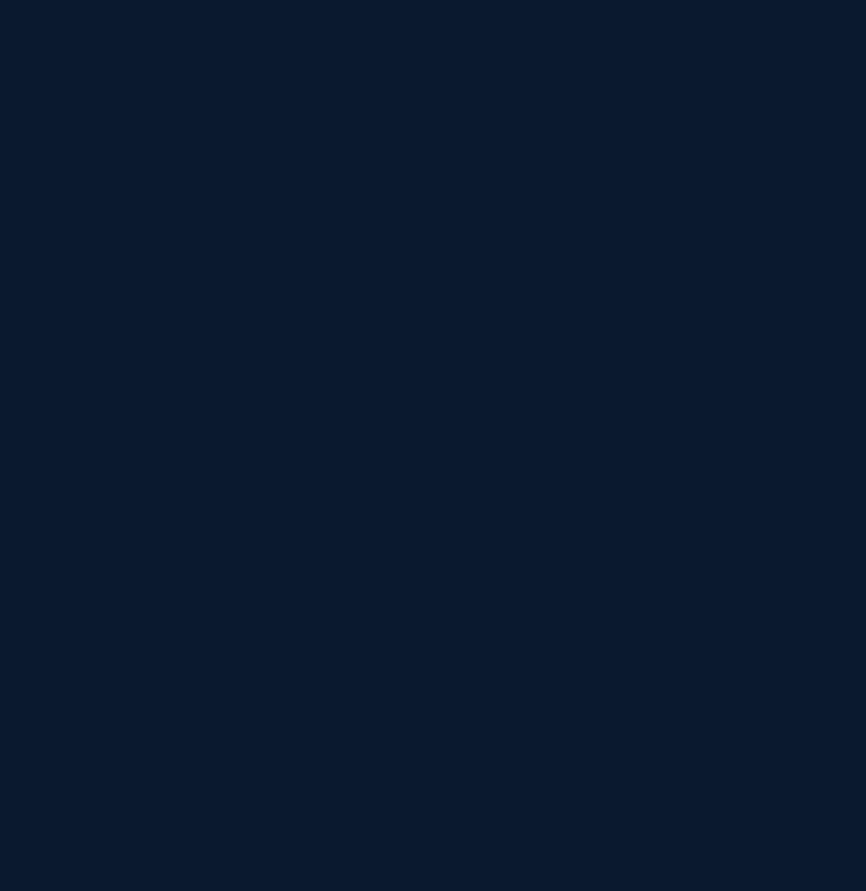
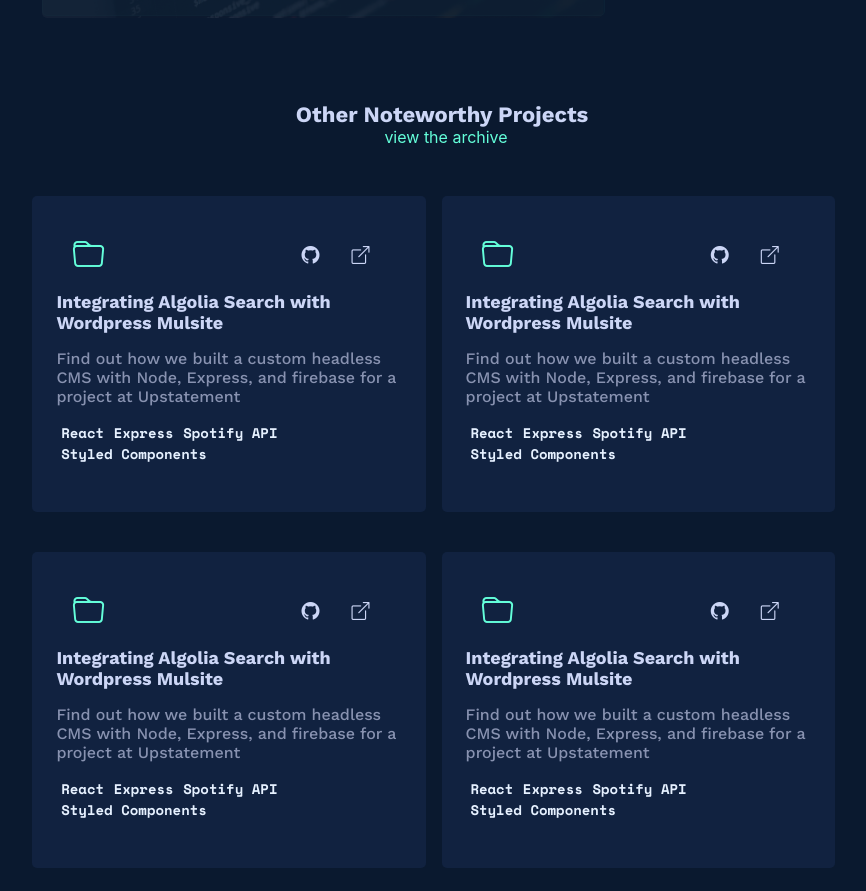
Before and after one commit to Sebas2rus/Portfolio, a Next.js app: page / in a window 1280 px wide. Shown: the part 3396-4287 px from the top of the page, without its empty margins (198-1064 px from the left). Before the commit the page ends 3332 px from the top, so only its background shows below. Built offline with nearby package versions, Linux system fonts and the light colour scheme.

Commit message:
Finish projects section

```diff
--- a/app/components/modules/Projects/Projects.jsx
+++ b/app/components/modules/Projects/Projects.jsx
@@ -1,6 +1,8 @@
 import React from 'react';
 import SectionTitle from '@/ui/SectionTitle/SectionTitle';
 import FeaturesProject from '@/ui/Cards/FeaturesProject';
+import OtherProjects from '@/ui/Cards/OtherProjects';
+import styles from './styles.module.scss';
 
 export default function Projects() {
   const projects = [
@@ -35,10 +37,67 @@ export default function Projects() {
     },
   ];
 
+  const others = [
+    {
+      name: 'Integrating Algolia Search with Wordpress Mulsite',
+      description:
+        'Find out how we built a custom headless CMS with Node, Express, and firebase for a project at Upstatement',
+      technologies: ['React', 'Express', 'Spotify API', 'Styled Components'],
+      gitHubUrl: 'https://github.com/',
+      projectUrl: 'https://github.com/',
+    },
+    {
+      name: 'Integrating Algolia Search with Wordpress Mulsite',
+      description:
+        'Find out how we built a custom headless CMS with Node, Express, and firebase for a project at Upstatement',
+      technologies: ['React', 'Express', 'Spotify API', 'Styled Components'],
+      gitHubUrl: 'https://github.com/',
+      projectUrl: 'https://github.com/',
+    },
+    {
+      name: 'Integrating Algolia Search with Wordpress Mulsite',
+      description:
+        'Find out how we built a custom headless CMS with Node, Express, and firebase for a project at Upstatement',
+      technologies: ['React', 'Express', 'Spotify API', 'Styled Components'],
+      gitHubUrl: 'https://github.com/',
+      projectUrl: 'https://github.com/',
+    },
+    {
+      name: 'Integrating Algolia Search with Wordpress Mulsite',
+      description:
+        'Find out how we built a custom headless CMS with Node, Express, and firebase for a project at Upstatement',
+      technologies: ['React', 'Express', 'Spotify API', 'Styled Components'],
+      gitHubUrl: 'https://github.com/',
+      projectUrl: 'https://github.com/',
+    },
+    {
+      name: 'Integrating Algolia Search with Wordpress Mulsite',
+      description:
+        'Find out how we built a custom headless CMS with Node, Express, and firebase for a project at Upstatement',
+      technologies: ['React', 'Express', 'Spotify API', 'Styled Components'],
+      gitHubUrl: 'https://github.com/',
+      projectUrl: 'https://github.com/',
+    },
+    {
+      name: 'Integrating Algolia Search with Wordpress Mulsite',
+      description:
+        'Find out how we built a custom headless CMS with Node, Express, and firebase for a project at Upstatement',
+      technologies: ['React', 'Express', 'Spotify API', 'Styled Components'],
+      gitHubUrl: 'https://github.com/',
+      projectUrl: 'https://github.com/',
+    },
+  ];
+
   return (
     <div className="container">
       <SectionTitle number="03" title="Some Things I’ve Built" />
       <FeaturesProject data={projects} />
+      <h2 className={styles.ProjectsTitle}>Other Noteworthy Projects</h2>
+      <p className={styles.ProjectsTitleSecondary}>
+        <span className=" underline-crecent">view the archive</span>
+      </p>
+
+      <OtherProjects data={others} />
     </div>
   );
 }
--- a/app/components/modules/Projects/styles.module.scss
+++ b/app/components/modules/Projects/styles.module.scss
@@ -0,0 +1,8 @@
+.ProjectsTitle {
+  text-align: center;
+  @extend .is-size-1;
+  color: $lightest-slate;
+  &Secondary {
+    text-align: center;
+  }
+}
--- a/app/components/ui/Cards/OtherProjects.jsx
+++ b/app/components/ui/Cards/OtherProjects.jsx
@@ -0,0 +1,87 @@
+import Link from 'next/link';
+import React, { useEffect, useState } from 'react';
+
+export default function OtherProjects({ data }) {
+  const [elementsNumber, setElementsNumber] = useState(4);
+  const dataLength = data.length;
+
+  useEffect(() => {
+    if (window.innerWidth && window.innerWidth > 1400) {
+      console.log(window?.screen.width);
+      setElementsNumber(6);
+    }
+  }, []);
+
+  return (
+    <div>
+      <div className="otherProjects">
+        {data?.map(
+          (item, index) =>
+            // eslint-disable-next-line implicit-arrow-linebreak
+            elementsNumber > index && (
+              <Link
+                href="https://outlook.office.com/calendar/view/week"
+                // eslint-disable-next-line react/no-array-index-key
+                key={index}
+                className="otherProjectsCard"
+              >
+                <div className="otherProjectsCardIcons">
+                  <i className="bi bi-folder" />
+                  <div className="otherProjectsCardIconsOptional">
+                    {item.gitHubUrl && (
+                      <button
+                        type="button"
+                        className="cardFeaturedProjectIcon"
+                        href={item?.gitHubUrl}
+                      >
+                        <i className="bi bi-github" />
+                      </button>
+                    )}
+                    {item.projectUrl && (
+                      <button
+                        type="button"
+                        className="cardFeaturedProjectIcon"
+                        href={item?.projectUrl}
+                      >
+                        <i className="bi bi-box-arrow-up-right" />
+                      </button>
+                    )}
+                  </div>
+                </div>
+                <div className="otherProjectsCardContent">
+                  <h2 className="otherProjectsCardContentTitle">{item.name}</h2>
+                  <p className="otherProjectsCardContentDescription">
+                    {item.description}
+                  </p>
+                </div>
+                <ul className="otherProjectsCardContentTechnologies">
+                  {item?.technologies.map((technology, i) => (
+                    // eslint-disable-next-line react/no-array-index-key
+                    <li key={i + 10}>{technology}</li>
+                  ))}
+                </ul>
+              </Link>
+              // eslint-disable-next-line comma-dangle
+            )
+        )}
+      </div>
+      {dataLength !== elementsNumber ? (
+        <button
+          type="button"
+          onClick={() => setElementsNumber(dataLength)}
+          className="btn-outline-green otherProjectsMore"
+        >
+          Show More
+        </button>
+      ) : (
+        <button
+          type="button"
+          onClick={() => setElementsNumber(4)}
+          className="btn-outline-green otherProjectsMore"
+        >
+          Show Less
+        </button>
+      )}
+    </div>
+  );
+}
--- a/app/scss/5-ui/_cards.scss
+++ b/app/scss/5-ui/_cards.scss
@@ -18,8 +18,6 @@
         width: 100%;
         height: 100%;
         border-radius: 5px;
-        &:hover {
-        }
       }
     }
 
@@ -91,9 +89,8 @@
 @include mediaMin(md) {
   .card {
     &Featured {
-      max-width: 1500px;
       width: 100%;
-      max-width: none;
+      max-width: 800px;
       display: flex;
       height: auto;
       align-items: center;
@@ -102,7 +99,8 @@
       &Wrapper {
         position: relative;
         opacity: 1;
-        width: 45%;
+        width: 60%;
+        transition: $transition;
 
         &::after {
           border-radius: 5px;
@@ -113,7 +111,9 @@
           z-index: 20;
           top: 0;
           left: 0;
+          border: solid 1px $green-tint-card;
           background-color: $green-tint-card;
+          transition: $transition;
         }
 
         &:hover {
@@ -129,7 +129,7 @@
 
       &Project {
         background-color: transparent;
-        width: 55%;
+        width: 40%;
         align-content: flex-end;
         align-items: flex-end;
         display: flex;
@@ -137,17 +137,18 @@
         margin: 0;
 
         &Description {
-          width: 130%;
+          width: 230%;
+          max-width: 500px;
           padding: 1rem;
           background-color: $light-navy;
+          text-align: end;
         }
 
         &Technologies {
-          width: 130%;
+          width: 150%;
+          max-width: 500px;
+          justify-content: flex-end;
           margin-top: -1rem;
-          &Icon {
-            border: solid 1px red;
-          }
         }
       }
     }
--- a/app/scss/6-components/_all.scss
+++ b/app/scss/6-components/_all.scss
@@ -0,0 +1 @@
+@import 'otherProjects';
--- /dev/null
+++ b/app/scss/6-components/_otherProjects.scss
@@ -0,0 +1,97 @@
+.otherProjects {
+  margin-top: 3rem;
+  position: relative;
+
+  &Card:hover > div h2 {
+    color: $green;
+  }
+
+  &Card {
+    display: block;
+    background-color: $light-navy;
+    padding: 1.5rem;
+    border-radius: 5px;
+    margin-bottom: 1.5rem;
+    cursor: pointer;
+    width: 100%;
+    transition: $transition;
+
+    &:hover {
+      transform: translateY(-10px);
+    }
+
+    &Icons {
+      display: flex;
+      justify-content: space-between;
+      margin: 1rem;
+
+      &:first-child {
+        color: $green;
+        font-size: 2rem;
+      }
+      &Optional {
+        display: flex;
+        align-items: center;
+
+        & button {
+          background-color: inherit;
+          border: 0;
+        }
+      }
+    }
+
+    &Content {
+      &Title {
+        margin-bottom: 1rem;
+        @extend .is-size-2;
+        color: $lightest-slate;
+      }
+      &Description {
+        @extend .is-size-3;
+        color: $slate;
+        margin-bottom: 1rem;
+        font-weight: 500;
+      }
+      &Technologies {
+        display: flex;
+        flex: content;
+        flex-wrap: wrap;
+        margin-bottom: 1.5rem;
+        & li {
+          padding: 0 0.3rem;
+          color: $white;
+          @extend .is-size-4;
+          font-family: $font-SpaceMono;
+          list-style-type: none;
+        }
+      }
+    }
+  }
+
+  &More {
+    display: block;
+    margin: auto;
+    padding: 1rem 1.5rem;
+  }
+}
+
+@include mediaMin(md) {
+  .otherProjects {
+    display: flex;
+    flex-wrap: wrap;
+    gap: 1rem;
+    margin: 03rem auto 0;
+
+    &Card {
+      width: 48%;
+    }
+  }
+}
+
+@include mediaMin(xxl) {
+  .otherProjects {
+    &Card {
+      width: 32%;
+    }
+  }
+}
```
